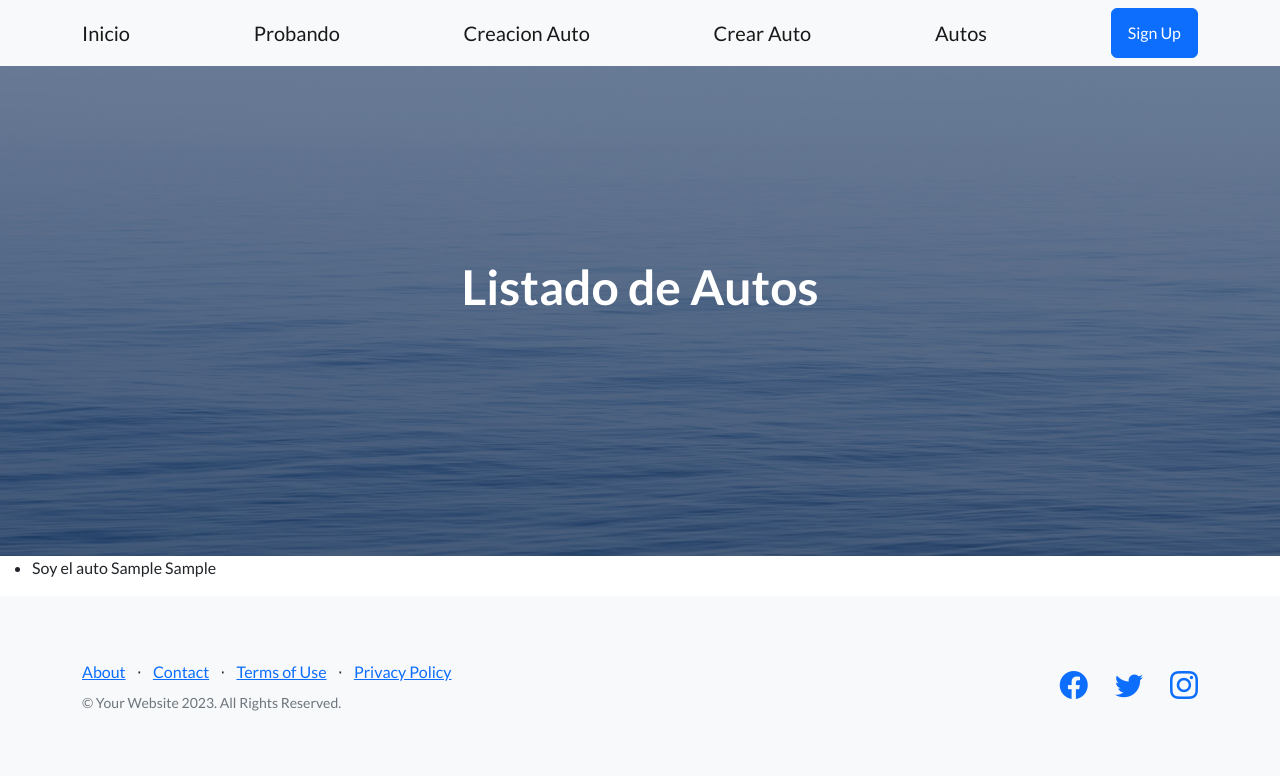
After one commit to FernandoAgustoni/54150, a Django app: page /autos/ in a window 1280 px wide. The commit adds this page. Shown: the top 776 px of the page. Run offline with Django 5.2, Linux system fonts and the light colour scheme; tables that the repository leaves empty hold one stand-in row (values such as "Sample post"); some libraries are stand-ins or nearby versions.

Commit message:
modificaciones

```diff
--- /dev/null
+++ b/inicio/forms.py
@@ -0,0 +1,5 @@
+from django import forms
+
+class CrearAutosFormulario (forms.Form):
+    marca = forms.CharField (max_length=20)
+    modelo = forms.CharField (max_length=20)
--- /dev/null
+++ b/inicio/templates/inicio/autos.html
@@ -0,0 +1,34 @@
+
+{% extends "base.html" %}
+
+{% block title_head  %}
+Autos
+{% endblock title_head  %}
+
+{% block h1_header  %}
+Listado de Autos
+{% endblock  %}
+
+
+{% block main %}
+
+
+{% if autos %}
+
+    <ul>
+
+    {% for auto in autos %}
+
+       <li> {{auto}}</li>
+
+       {% endfor %}
+
+    </ul>
+
+{% else %}
+<p> No hay autos creados </p>
+{% endif %}
+
+
+
+{% endblock main %}
--- a/inicio/urls.py
+++ b/inicio/urls.py
@@ -7,4 +7,7 @@ urlpatterns = [
     path("template4/<str:nombre>/<str:apellido>/<int:edad>",views.template4),
     path("prueba/",views.probando, name= "probando"),
     path("autos/crear/<str:marca>/<str:modelo>/",views.crear_auto),
+    path("autos/",views.autos, name="autos"),
+    path("autos/crear/",views.crear_auto_V2, name="crear_auto_V2"),
+
 ]
--- a/inicio/views.py
+++ b/inicio/views.py
@@ -1,9 +1,10 @@
-from django.shortcuts import render
+from django.shortcuts import render, redirect
 from django.http import HttpResponse
 from datetime import datetime
 from django.template import Template, Context, loader
 from inicio.models import Auto
 import random
+from inicio.forms import CrearAutosFormulario
 
 def inicio (request):
     return render (request,"inicio")
@@ -47,3 +48,29 @@ def crear_auto (request, marca, modelo):
     auto = Auto (marca= marca, modelo = modelo)
     auto.save ()
     return render(request,"auto-template/creacion.html", {"auto": auto})
+
+def crear_auto_V2 (request):
+
+    print ("valor de la request; ", request)
+    print ("valor de GET; ", request.GET)
+    print ("valor de POST; ", request.POST)
+
+    formulario = CrearAutosFormulario()
+
+    if request.method == "POST":
+      formulario = CrearAutosFormulario(request.POST)
+      if formulario.is_valid ():
+       datos = formulario.cleaned_data
+       auto= Auto (marca=datos.get ("marca"), modelo= datos.get ("modelo"))
+       auto.save()
+       return redirect ("autos")
+
+
+    return render (request, "inicio/crear_auto_V2.html",{"formulario": formulario} )
+
+def autos(request):
+
+    autos= Auto.objects.all ()
+
+
+    return render (request,"inicio/autos.html", {"autos":autos})
--- /dev/null
+++ b/pyvenv.cfg
@@ -0,0 +1,5 @@
+home = C:\Users\PC\AppData\Local\Programs\Python\Python312
+include-system-site-packages = false
+version = 3.12.2
+executable = C:\Users\PC\AppData\Local\Programs\Python\Python312\python.exe
+command = C:\Users\PC\AppData\Local\Programs\Python\Python312\python.exe -m venv C:\Users\PC\Desktop\PROYECTO CODER
--- a/templates/auto-template/creacion.html
+++ b/templates/auto-template/creacion.html
@@ -1,6 +1,4 @@
 {% extends "base.html" %}
-
-
 {% block main %}
 se creo el auto {{auto.marca}} {{auto.modelo}}
 {% endblock main %}
--- a/templates/base.html
+++ b/templates/base.html
@@ -22,6 +22,8 @@
                 <a class="navbar-brand" href= {% url "inicio" %} >Inicio</a>
                 <a class="navbar-brand" href= {% url "probando" %}>Probando</a>
                 <a class="navbar-brand" href= {% url "crear_auto" "Ford" "Ka" %} >Creacion Auto</a>
+                <a class="navbar-brand" href= {% url "crear_auto_V2"  %} >Crear Auto</a>
+                <a class="navbar-brand" href= {% url "autos"  %} > Autos</a>
                 <a class="btn btn-primary" href="#signup">Sign Up</a>
             </div>
         </nav>
```
Also changed, not shown: inicio/templates/inicio/crear-auto-V2.html (added, +36 -0 lines), 9 other files.
